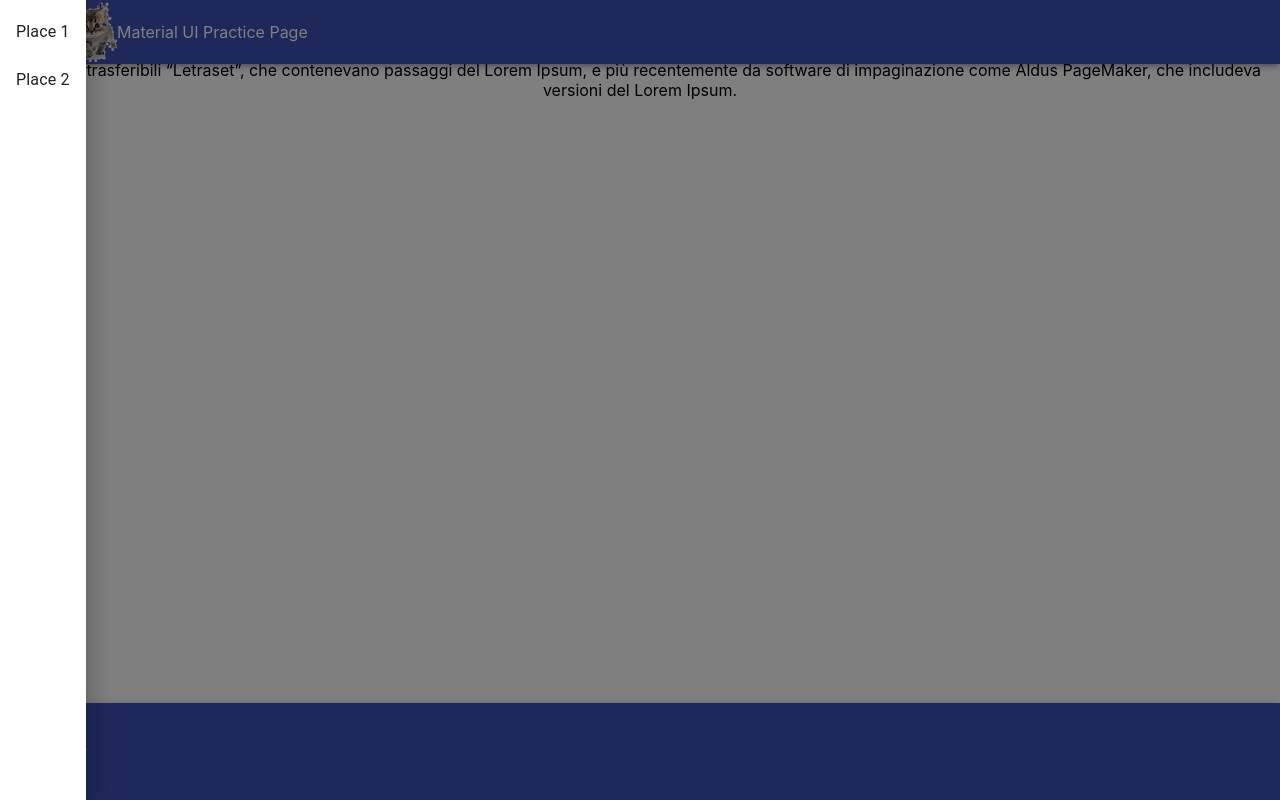
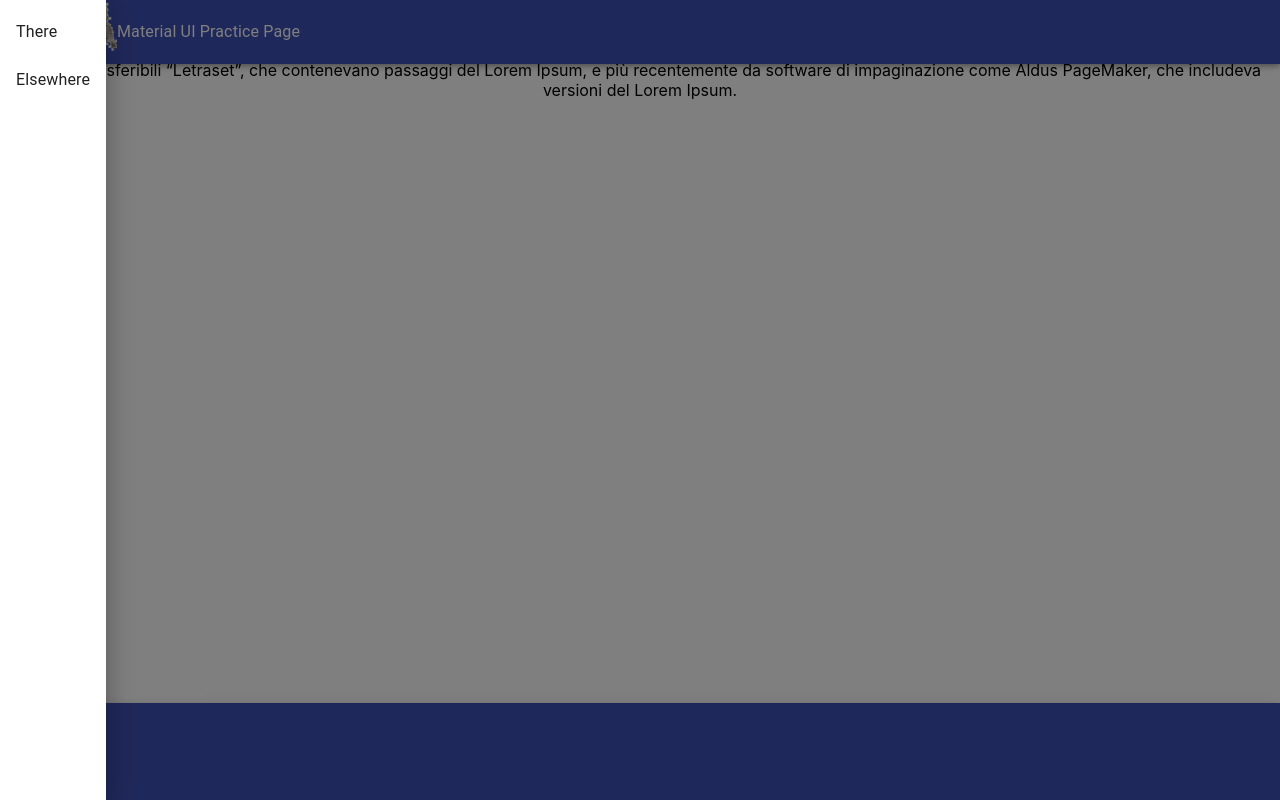
Before and after one commit to juniperalcorn/material-practice, a React (Create React App) app: page / in a window 1280 px wide. Both pictures are taken after a click on the button "Open drawer". Built offline with nearby package versions, Linux system fonts and the light colour scheme.

Commit message:
refactor app.js

```diff
--- a/src/App.js
+++ b/src/App.js
@@ -1,26 +1,32 @@
 import React from 'react';
 import { Route, Link } from 'react-router-dom'
+
+//material ui
+import {withStyles} from '@material-ui/core/styles'
 
 import './App.css';
 
 //components
-import DynamicDrawer from './components/layout/dynamicDrawer.js'
-import Footer from './components/layout/footer'
 import Layout from './components/layout/layout'
 
-function App() {
-  return (
-    <div className="App">
-          <Layout />
-          <div>
-            Cos’è Lorem Ipsum?
-            Lorem Ipsum è un testo segnaposto utilizzato nel settore della tipografia e della stampa. Lorem Ipsum è considerato il testo segnaposto standard sin dal sedicesimo secolo, quando un anonimo tipografo prese una cassetta di caratteri e li assemblò per preparare un testo campione. È sopravvissuto non solo a più di cinque secoli, ma anche al passaggio alla videoimpaginazione, pervenendoci sostanzialmente inalterato. Fu reso popolare, negli anni ’60, con la diffusione dei fogli di caratteri trasferibili “Letraset”, che contenevano passaggi del Lorem Ipsum, e più recentemente da software di impaginazione come Aldus PageMaker, che includeva versioni del Lorem Ipsum.
-          </div>
+
+const styles = theme => ({
+  toolbarMargin: theme.mixins.toolbar
+})
+
+const App = withStyles(styles)(({classes}) =>(
+
+  <div className="App">
+    <Layout />
+    <div className={classes.toolbarMargin}>
+      Cos’è Lorem Ipsum?
+      Lorem Ipsum è un testo segnaposto utilizzato nel settore della tipografia e della stampa. Lorem Ipsum è considerato il testo segnaposto standard sin dal sedicesimo secolo, quando un anonimo tipografo prese una cassetta di caratteri e li assemblò per preparare un testo campione. È sopravvissuto non solo a più di cinque secoli, ma anche al passaggio alla videoimpaginazione, pervenendoci sostanzialmente inalterato. Fu reso popolare, negli anni ’60, con la diffusione dei fogli di caratteri trasferibili “Letraset”, che contenevano passaggi del Lorem Ipsum, e più recentemente da software di impaginazione come Aldus PageMaker, che includeva versioni del Lorem Ipsum.
+    </div>
+
+  </div>
 
 
-        <Footer />
-    </div>
-  );
-}
+  )
+)
 
 export default App;
--- a/src/components/layout/header.js
+++ b/src/components/layout/header.js
@@ -1,4 +1,6 @@
 import React, { Component } from 'react';
+
+import classNames from 'classnames'
 
 import { withStyles } from '@material-ui/core/styles'
 import AppBar from '@material-ui/core/AppBar';
@@ -6,9 +8,6 @@ import Toolbar from '@material-ui/core/Toolbar';
 import IconButton from '@material-ui/core/IconButton';
 import { Icon, SwipeableDrawer } from '@material-ui/core';
 import Typography from '@material-ui/core/Typography'
-
-import MenuItem from '@material-ui/core/MenuItem';
-import Menu from '@material-ui/core/Menu';
 import MenuIcon from '@material-ui/icons/Menu';
 
 //assets
@@ -21,47 +20,24 @@ class Header extends Component {
         super(props)
 
         this.state = {
-            // anchorEl: null,
-            // isNavOpen: false,
         }
-        // this.handleMenuClose=this.handleMenuClose.bind(this)
     }
-
-    // handleMenuClose = () => {
-    //     this.setState({anchorEl: null})
-    // }
 
     render(){
         const { classes } = this.props;
-        // const isMenuOpen = Boolean(this.state.anchorEl)
-
-        // const renderMenu = (
-        //     <Menu
-        //         anchorEl={this.state.anchorEl}
-        //         open={isMenuOpen}
-        //         onClose={this.handleMenuClose}
-        //     >
-        //         <MenuItem>Hello</MenuItem>
-        //         <MenuItem>World</MenuItem>
-        //     </Menu>
-        // )
-
 
         return(
             <div>
-                <AppBar>
-                    <Toolbar>
+                <AppBar position='fixed'>
+                    <Toolbar >
                         <IconButton
                             aria-label='Open drawer'
-                            onClick={()=>{
-                                console.log('header open')
-                                this.props.toggleNav()
-                            }}
+                            onClick={this.props.toggleNav}
                         >
                             <MenuIcon/>
                         </IconButton>
-                        <img src={img} alt='kitten photo'></img>
-                        <span>Material UI Practice Page</span>
+                        <img src={img} alt='kitten photo' ></img>
+                        <Typography>Material UI Practice Page</Typography>
                     </Toolbar>
 
                 </AppBar>
@@ -70,4 +46,8 @@ class Header extends Component {
     }
 }
 
-export default withStyles()(Header)
+const styles = theme => ({
+    toolbarMargin: theme.mixins.toolbar
+})
+
+export default withStyles(styles)(Header)
--- a/src/components/layout/layout.js
+++ b/src/components/layout/layout.js
@@ -6,6 +6,7 @@ import {withStyles} from '@material-ui/core/styles'
 //components
 import SideMenu from './sideMenu'
 import Header from './header'
+import Footer from './footer'
 
 class Layout extends Component{
   constructor(props){
@@ -16,10 +17,7 @@ class Layout extends Component{
   }
 
   _toggleIsNavOpen = () => {
-    // const status = this.state.isNavOpen
     this.setState({ isNavOpen: !this.state.isNavOpen })
-
-    console.log(this.state.isNavOpen)
   }
 
   render(){
@@ -40,6 +38,8 @@ class Layout extends Component{
             // path={location.pathname}
           />
         </div>
+
+        <Footer />
       </div>
     )
   }
--- a/src/components/layout/sideMenu.js
+++ b/src/components/layout/sideMenu.js
@@ -10,13 +10,10 @@ class SideMenu extends Component{
   constructor(props){
     super(props)
     this.state={
-      // isOpen: true,
-
     }
   }
 
   render(){
-    // const [open, setOpen] = useState(false)
     const { classes, variant, toggleNav, isNavOpen } = this.props
 
     return(
@@ -25,19 +22,18 @@ class SideMenu extends Component{
         open={isNavOpen}
         onClose={toggleNav}
       >
-        <div></div>
         <List>
           <ListItem
             button
-            // onClick={()=>setOpen(false)}
+            onClick={toggleNav}
           >
-            <ListItemText>Place 1</ListItemText>
+            <ListItemText>There</ListItemText>
           </ListItem>
           <ListItem
             button
-            // onClick={()=>setOpen(false)}
+            onClick={toggleNav}
           >
-            <ListItemText>Place 2</ListItemText>
+            <ListItemText>Elsewhere</ListItemText>
           </ListItem>
         </List>
       </Drawer>
```
